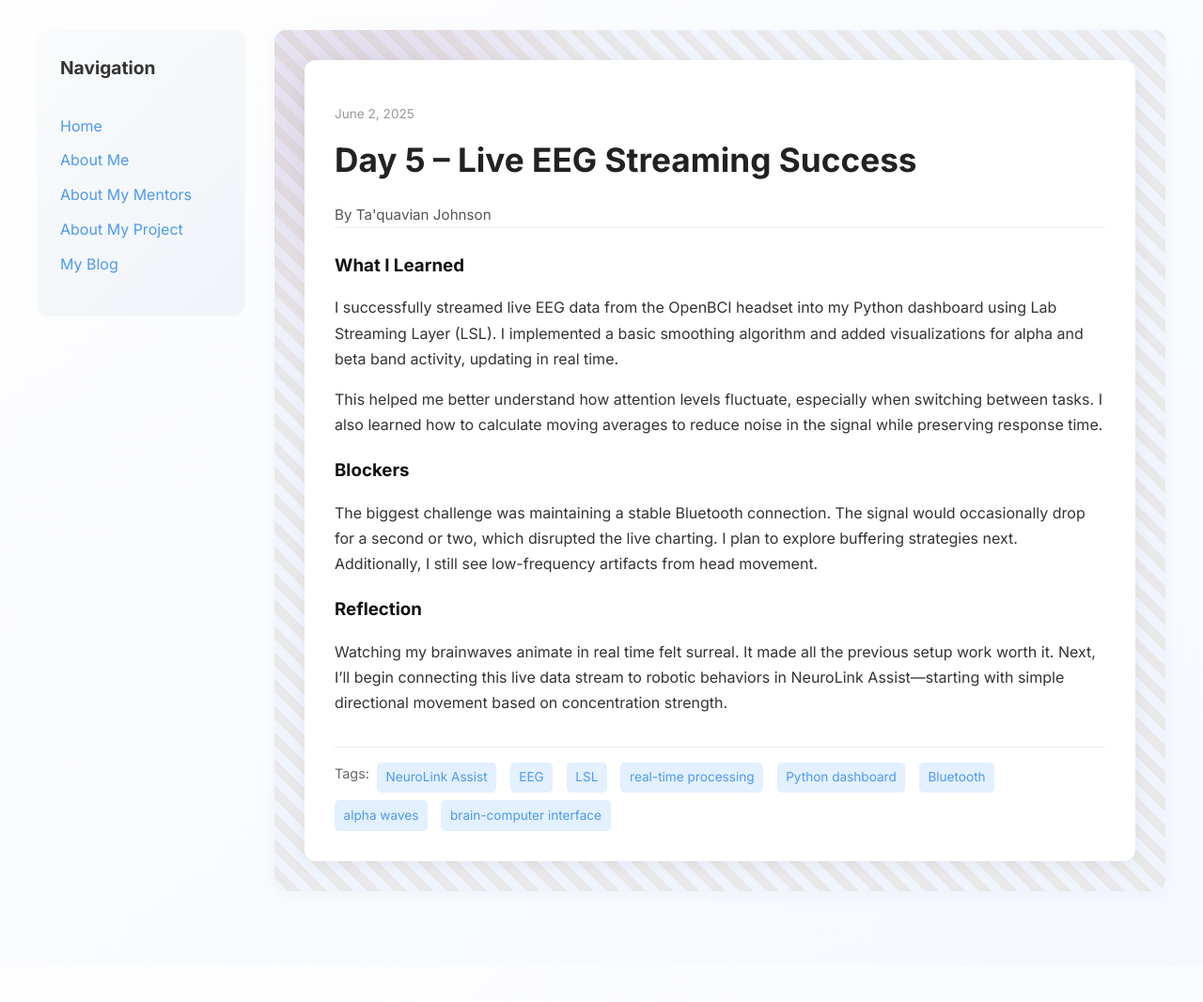
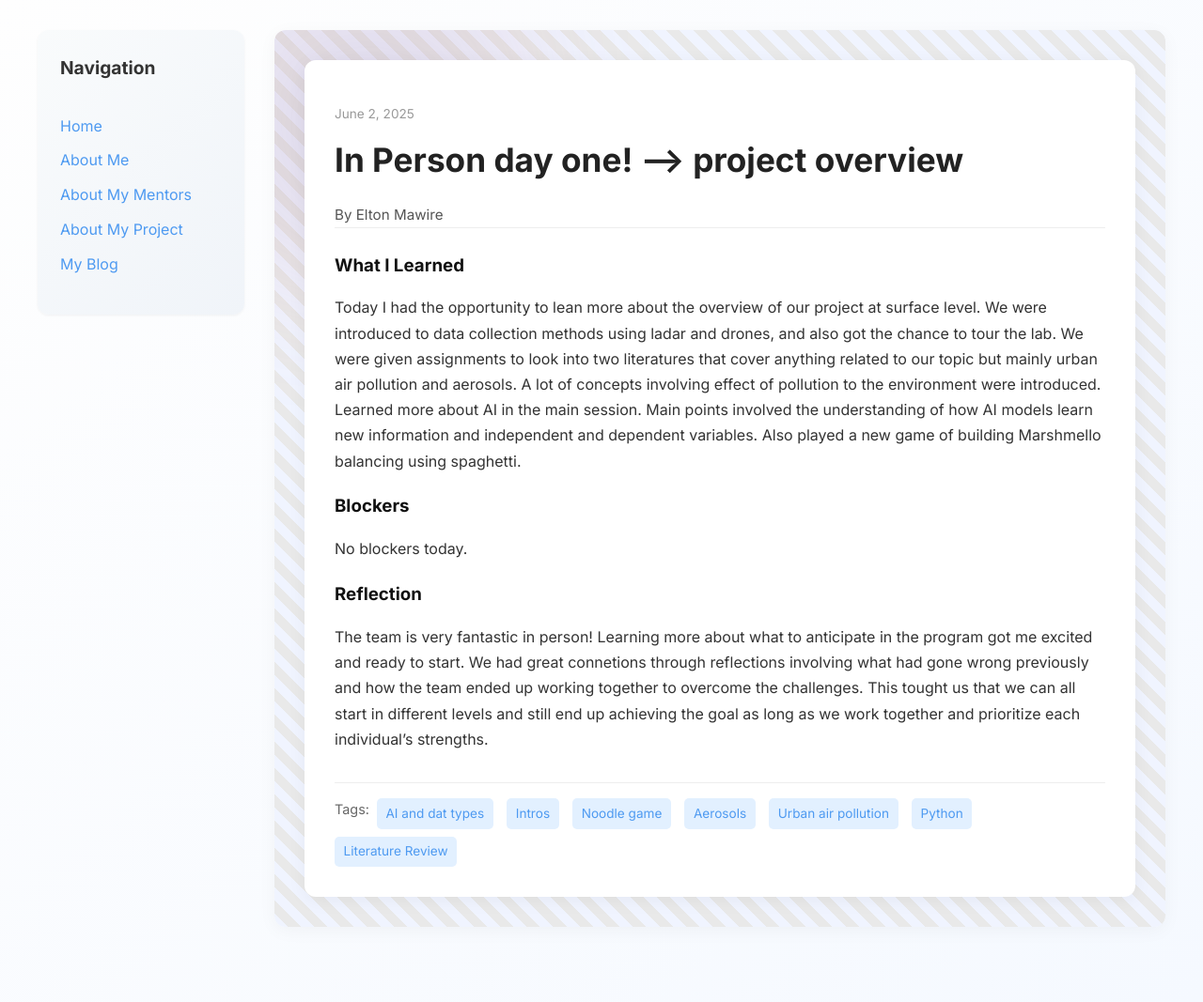
Before and after one commit to Nginga/Nginga.github.io, a Jekyll site: the page built from _posts/2025-06-02-day-5.md, in a window 1280 px wide. Shown: the whole page at 94% size. Built offline with Jekyll 4.4.1, drawn with Linux system fonts in a browser that asks for light colours; before the commit the page ends 1029 px from its top, so only the background shows below that.

Commit message:
Update 2025-06-02-day-5.md

```diff
--- a/_posts/2025-06-02-day-5.md
+++ b/_posts/2025-06-02-day-5.md
@@ -1,19 +1,18 @@
 ---
 layout: post
-title: "Day 5 – Live EEG Streaming Success"
+title: "In Person day one! --> project overview"
 date: 2025-06-02
-author: Ta'quavian Johnson
+author: Elton Mawire
 permalink: /day5.html
-tags: ["NeuroLink Assist", "EEG", "LSL", "real-time processing", "Python dashboard", "Bluetooth", "alpha waves", "brain-computer interface"]
+tags: ["AI and dat types", "Intros", "Noodle game", "Aerosols", "Urban air pollution", "Python", "Literature Review"]
 
 what_i_learned: |
-  I successfully streamed live EEG data from the OpenBCI headset into my Python dashboard using Lab Streaming Layer (LSL). I implemented a basic smoothing algorithm and added visualizations for alpha and beta band activity, updating in real time.
-
-  This helped me better understand how attention levels fluctuate, especially when switching between tasks. I also learned how to calculate moving averages to reduce noise in the signal while preserving response time.
+  Today I had the opportunity to lean more about the overview of our project at surface level. We were introduced to data collection methods using ladar and drones, and also got the chance to tour the lab. We were given assignments to look into two literatures that cover anything related to our topic but mainly urban air pollution and aerosols. A lot of concepts involving effect of pollution to the environment were introduced.
+  Learned more about AI in the main session. Main points involved the understanding of how AI models learn new information and independent and dependent variables. Also played a new game of building Marshmello balancing using spaghetti.
 
 blockers: |
-  The biggest challenge was maintaining a stable Bluetooth connection. The signal would occasionally drop for a second or two, which disrupted the live charting. I plan to explore buffering strategies next. Additionally, I still see low-frequency artifacts from head movement.
+  No blockers today.
 
 reflection: |
-  Watching my brainwaves animate in real time felt surreal. It made all the previous setup work worth it. Next, I’ll begin connecting this live data stream to robotic behaviors in NeuroLink Assist—starting with simple directional movement based on concentration strength.
+  The team is very fantastic in person! Learning more about what to anticipate in the program got me excited and ready to start. We had great connetions through reflections involving what had gone wrong previously and how the team ended up working together to overcome the challenges. This tought us that we can all start in different levels and still end up achieving the goal as long as we work together and prioritize each individual's strengths.
 ---
```
